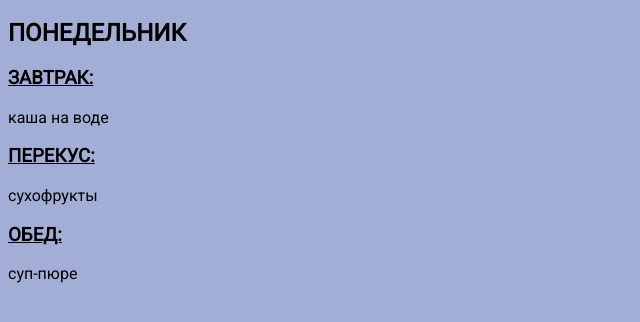
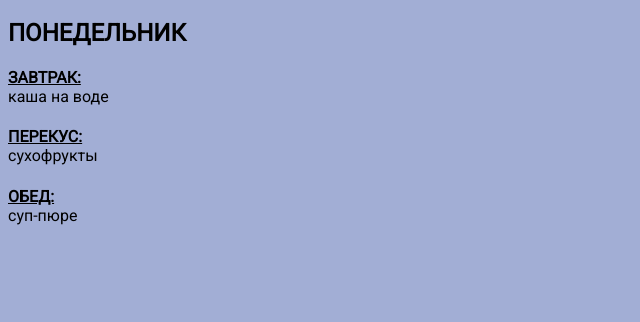
Before and after one commit to osmaav/healthy-diet, a plain HTML site: page index.html in a window 1280 px wide. Shown: the part 62-384 px from the top of the page, without its empty margins (0-640 px from the left). Drawn offline with Linux system fonts and the light colour scheme.

Commit message:
update style.css

```diff
--- a/index.html
+++ b/index.html
@@ -12,20 +12,22 @@
     <div class="days">
       <h2>Понедельник</h2>
     </div>
-    <div class="period">
-      <h3>Завтрак:</h3>
-    </div>
-    <div class="recipeTitle">
-      <p>Каша на воде</p>
+    <div class="container">
+      <div class="period">
+        <h4>Завтрак:</h4>
+      </div>
+      <div class="recipeTitle">
+        <p>Каша на воде</p>
+      </div>
     </div>
     <div class="period">
-      <h3>Перекус:</h3>
+      <h4>Перекус:</h4>
     </div>
     <div class="recipeTitle">
       <p>Сухофрукты</p>
     </div>
     <div class="period">
-      <h3>Обед:</h3>
+      <h4>Обед:</h4>
     </div>
     <div class="recipeTitle">
       <p>Суп-пюре</p>
--- a/style.css
+++ b/style.css
@@ -3,10 +3,10 @@ body {
   background-color: rgba(116, 134, 192, 0.664);
   font: normal 16px 'Roboto', sans-serif;
 }
-* {
-}
-h1 {
-  /* font-weight: bold; */
+
+.container {
+  /* display: block; */
+  /* margin: 0; */
 }
 .days {
   text-transform: uppercase;
@@ -14,9 +14,14 @@ h1 {
 .period {
   text-transform: uppercase;
   text-decoration: underline;
-  display: flexbox;
 }
 .recipeTitle {
-  display: flexbox;
   text-transform: lowercase;
 }
+
+h4 {
+  margin-bottom: 0;
+}
+p {
+  margin: 0;
+}
```
